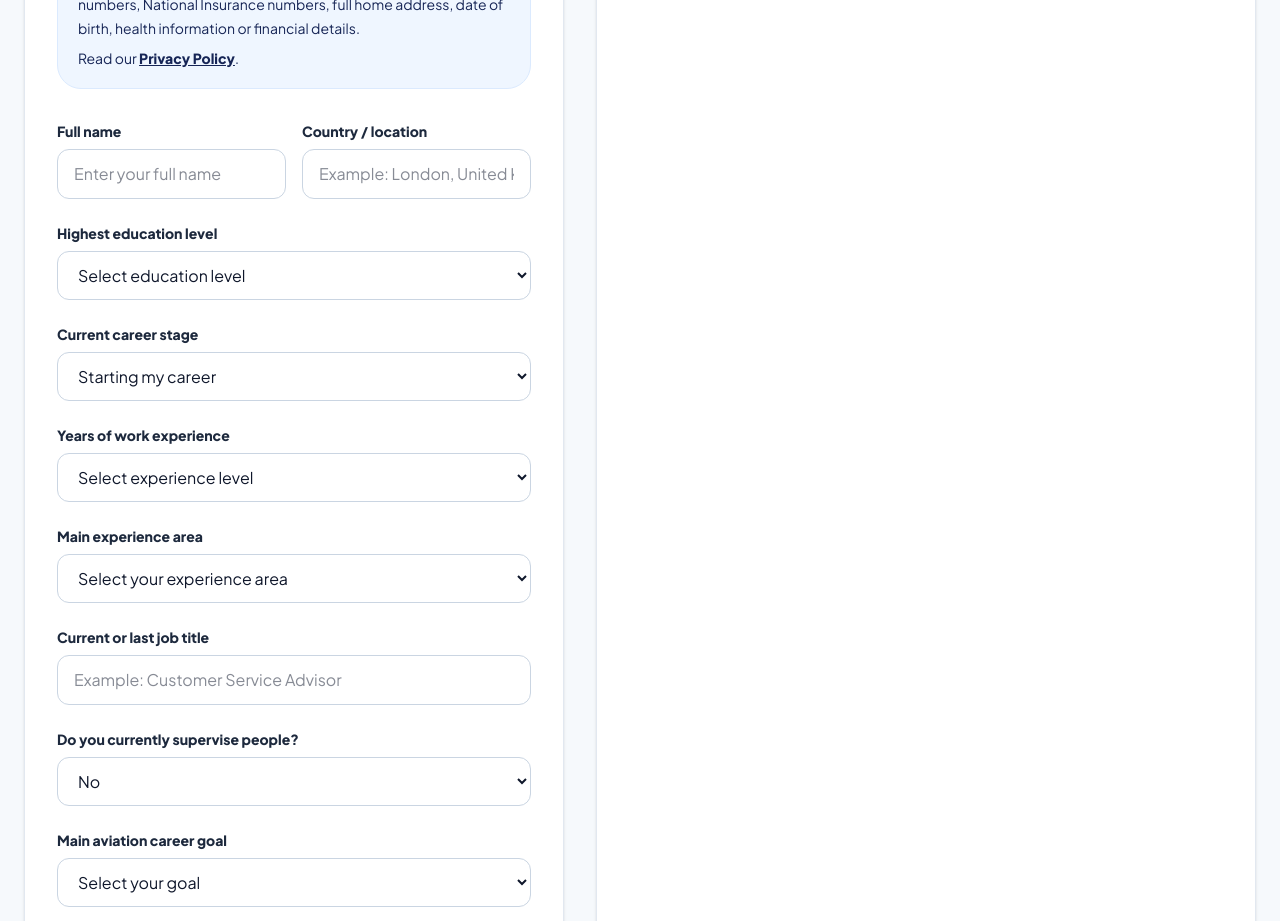
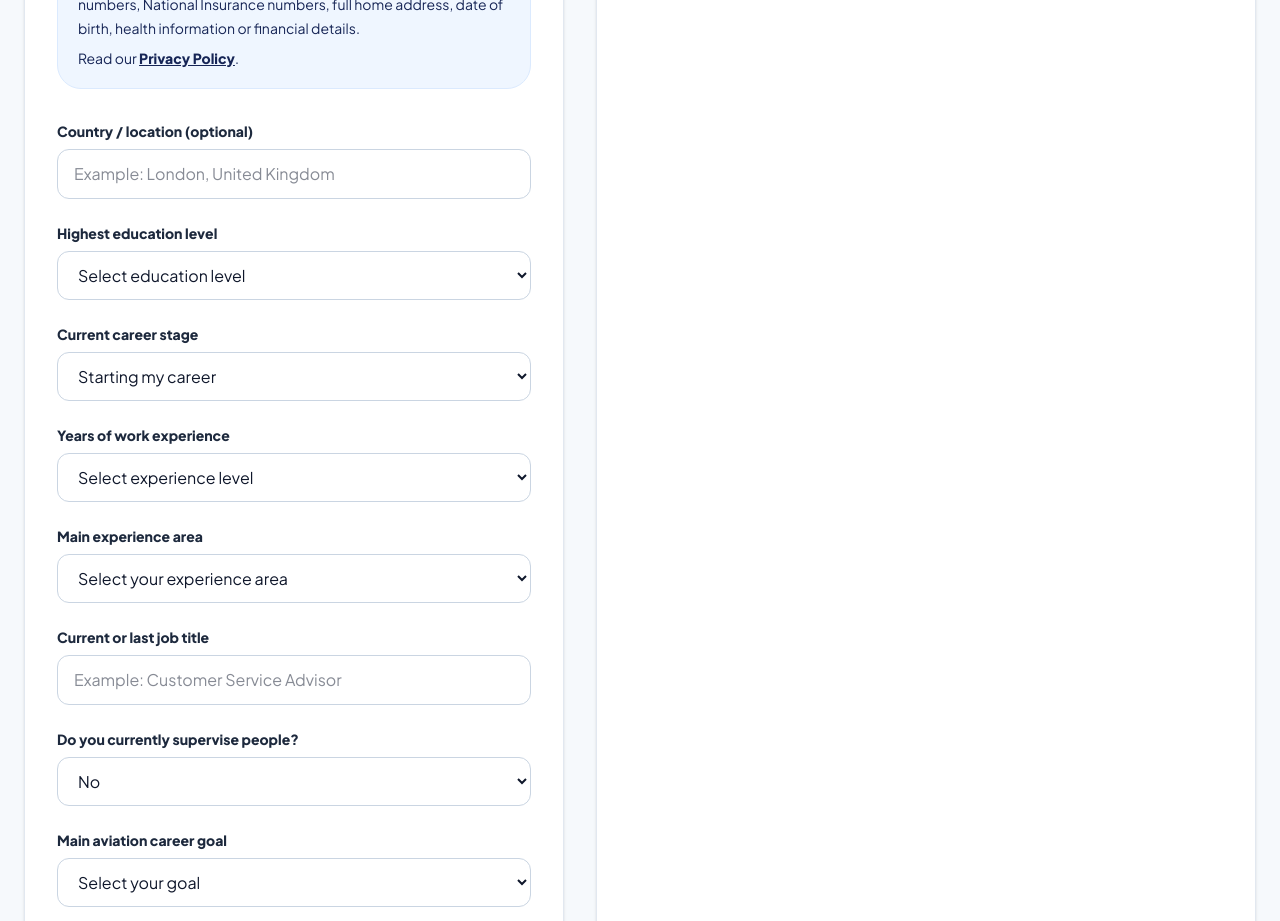
Before and after one commit to jjayakumaraero-eng/airportcv-web, a Next.js app: page /career-coach in a window 1280 px wide. Shown: the part 940-1861 px from the top of the page. Built offline with nearby package versions, Linux system fonts and the light colour scheme.

Commit message:
Remove unnecessary personal fields from tools

```diff
--- a/app/career-coach/page.tsx
+++ b/app/career-coach/page.tsx
@@ -27,7 +27,6 @@ const roles = [
 
 export default function CareerCoachPage() {
   const [careerStatus, setCareerStatus] = useState("Starting my career");
-  const [fullName, setFullName] = useState("");
   const [location, setLocation] = useState("");
   const [educationLevel, setEducationLevel] = useState("");
   const [yearsExperience, setYearsExperience] = useState("");
@@ -61,7 +60,6 @@ export default function CareerCoachPage() {
         careerStatus,
         yearsExperience,
         experienceField,
-        fullName,
         location,
         educationLevel,
         leadershipExperience,
@@ -185,23 +183,9 @@ export default function CareerCoachPage() {
             </div>
 
             <div className="mt-8 grid gap-6">
-              <div className="grid gap-4 md:grid-cols-2">
               <div>
                 <label className="block text-sm font-extrabold text-slate-800">
-                    Full name
-                  </label>
-
-                  <input
-                    value={fullName}
-                    onChange={(event) => setFullName(event.target.value)}
-                    placeholder="Enter your full name"
-                    className="mt-2 w-full rounded-xl border border-slate-300 px-4 py-3 text-slate-900 outline-none transition focus:border-blue-500 focus:ring-2 focus:ring-blue-100"
-                  />
-                </div>
-
-                <div>
-                  <label className="block text-sm font-extrabold text-slate-800">
-                    Country / location
+                  Country / location (optional)
                 </label>
 
                 <input
@@ -210,7 +194,6 @@ export default function CareerCoachPage() {
                   placeholder="Example: London, United Kingdom"
                   className="mt-2 w-full rounded-xl border border-slate-300 px-4 py-3 text-slate-900 outline-none transition focus:border-blue-500 focus:ring-2 focus:ring-blue-100"
                 />
-                </div>
               </div>
 
               <div>
```
Lines whose indentation alone changed are shown as unchanged.
